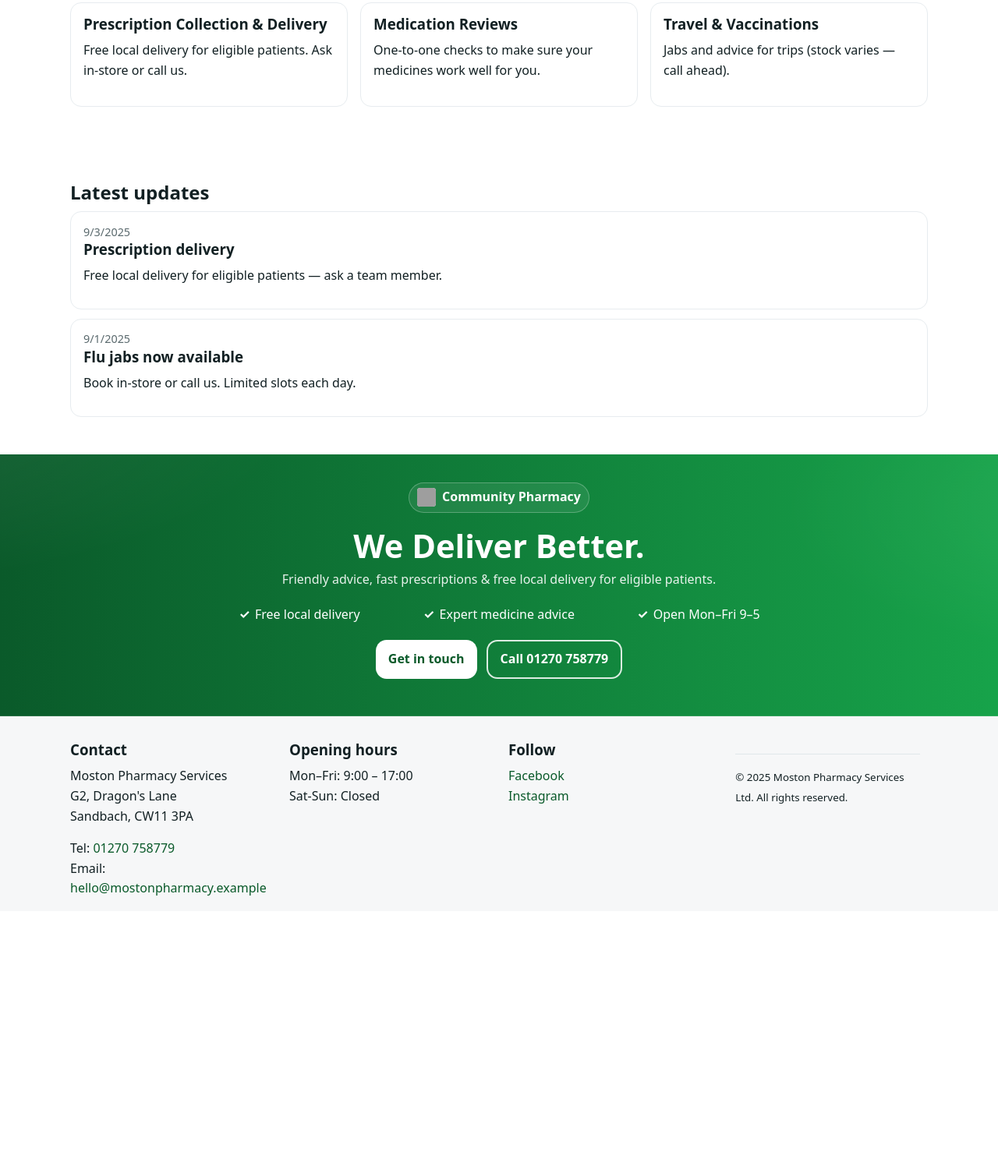
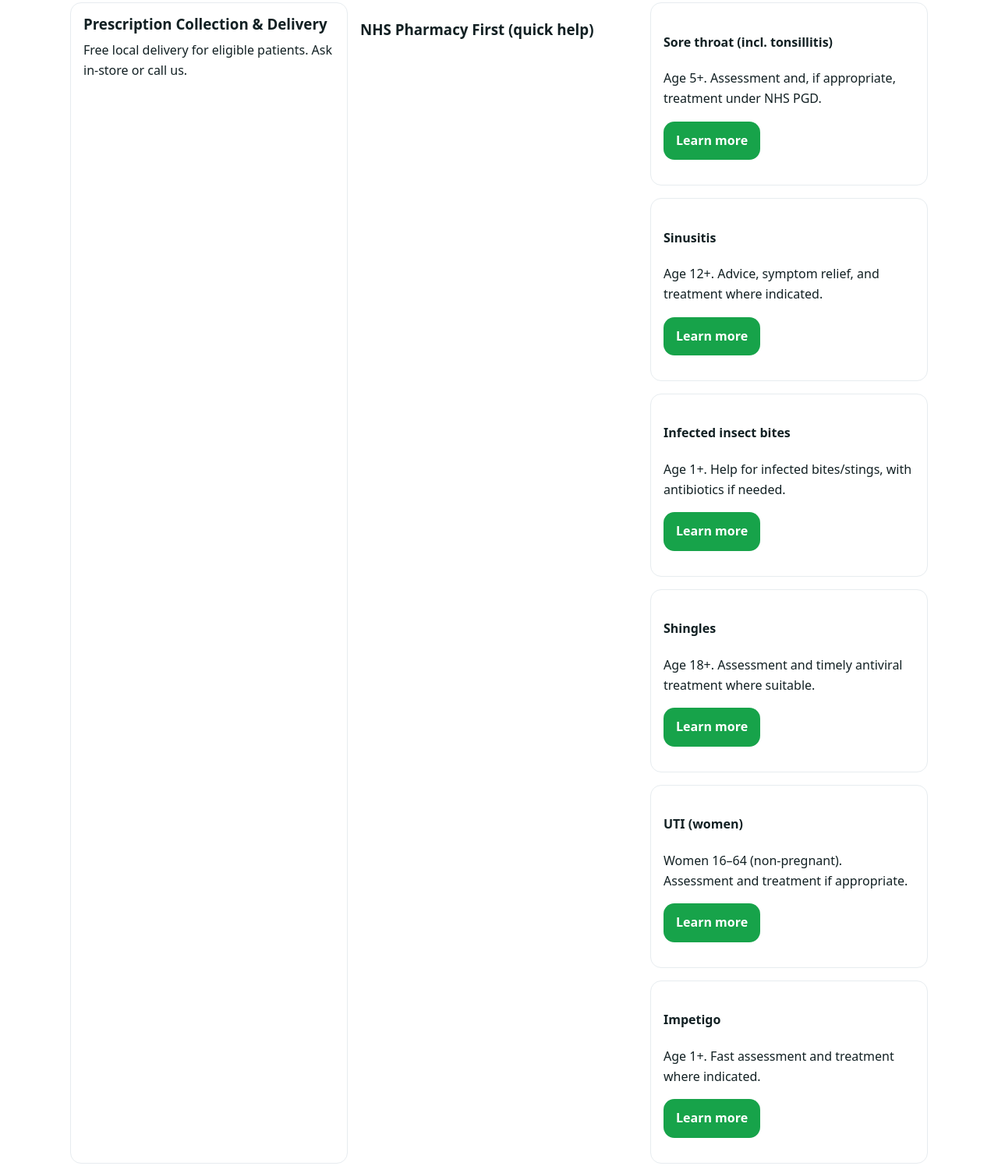
Before and after one commit to Matthewyears19/Website, a plain HTML site: page Index.html in a window 1280 px wide. Shown: the part 443-1939 px from the top of the page at 78% size. Before the commit the page ends 1612 px from the top, so only its background shows below. Drawn offline with Linux system fonts and the light colour scheme; grey boxes are pictures that could not be loaded.

Commit message:
New services

```diff
--- a/Index.html
+++ b/Index.html
@@ -58,16 +58,45 @@
             <h3>Prescription Collection & Delivery</h3>
             <p>Free local delivery for eligible patients. Ask in-store or call us.</p>
           </article>
-          <article class="card">
-            <h3>Medication Reviews</h3>
-            <p>One-to-one checks to make sure your medicines work well for you.</p>
-          </article>
-          <article class="card">
-            <h3>Travel & Vaccinations</h3>
-            <p>Jabs and advice for trips (stock varies — call ahead).</p>
-          </article>
-        </div>
-      </div>
+        <h3 style="margin-top:1.5rem">NHS Pharmacy First (quick help)</h3>
+<div class="card-grid">
+  <article class="card">
+    <h4>Sore throat (incl. tonsillitis)</h4>
+    <p>Age 5+. Assessment and, if appropriate, treatment under NHS PGD.</p>
+    <p><a class="btn" href="PharmacyFirst.html#sore-throat">Learn more</a></p>
+  </article>
+
+  <article class="card">
+    <h4>Sinusitis</h4>
+    <p>Age 12+. Advice, symptom relief, and treatment where indicated.</p>
+    <p><a class="btn" href="PharmacyFirst.html#sinusitis">Learn more</a></p>
+  </article>
+
+  <article class="card">
+    <h4>Infected insect bites</h4>
+    <p>Age 1+. Help for infected bites/stings, with antibiotics if needed.</p>
+    <p><a class="btn" href="PharmacyFirst.html#insect-bite">Learn more</a></p>
+  </article>
+
+  <article class="card">
+    <h4>Shingles</h4>
+    <p>Age 18+. Assessment and timely antiviral treatment where suitable.</p>
+    <p><a class="btn" href="PharmacyFirst.html#shingles">Learn more</a></p>
+  </article>
+
+  <article class="card">
+    <h4>UTI (women)</h4>
+    <p>Women 16–64 (non-pregnant). Assessment and treatment if appropriate.</p>
+    <p><a class="btn" href="PharmacyFirst.html#uti">Learn more</a></p>
+  </article>
+
+  <article class="card">
+    <h4>Impetigo</h4>
+    <p>Age 1+. Fast assessment and treatment where indicated.</p>
+    <p><a class="btn" href="PharmacyFirst.html#impetigo">Learn more</a></p>
+  </article>
+</div>
+
     </section>
 
     <!-- News / Updates will be injected by JS -->
--- a/Stylesheet.css
+++ b/Stylesheet.css
@@ -229,3 +229,7 @@
 .form-status{ margin: 0; font-size: .95rem; }
 .form-status.ok{ color: #176f2c; }
 .form-status.error{ color: #a61b1b; }
+
+/* Pharmacy First blocks */
+.pf-block h2 { margin-bottom: .25rem; }
+.pf-elig { color: var(--ink-muted); margin-top: .25rem; }
```
Also changed, not shown: 1 other file.
